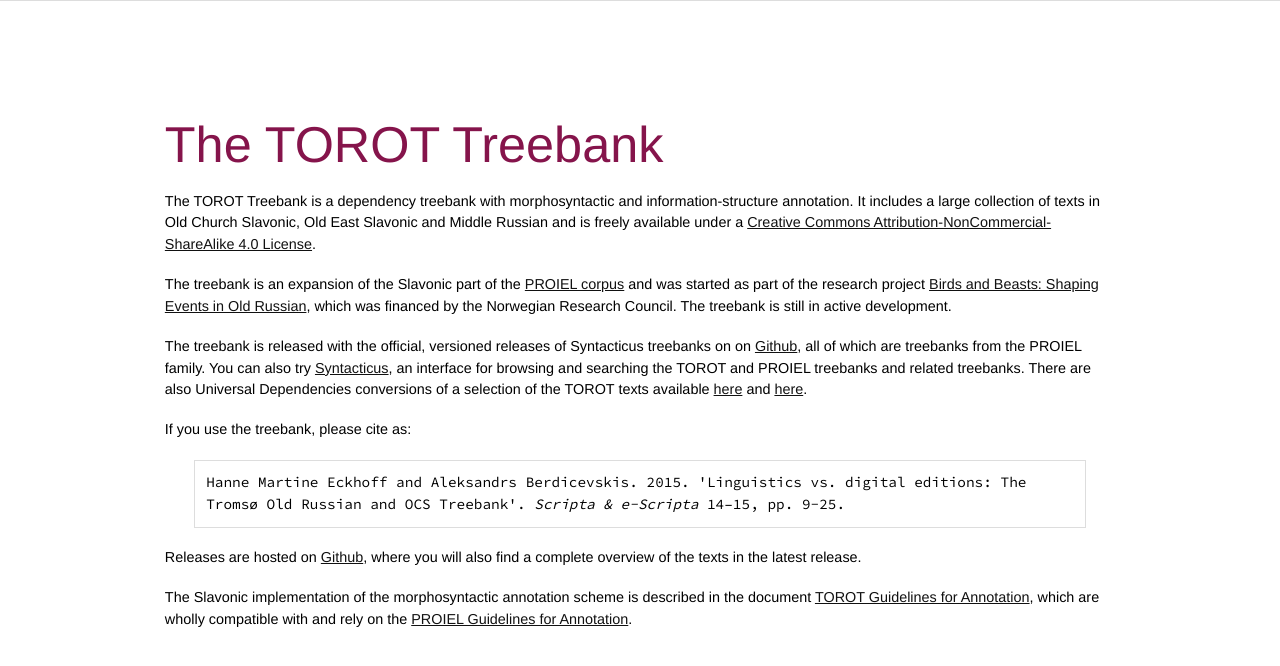
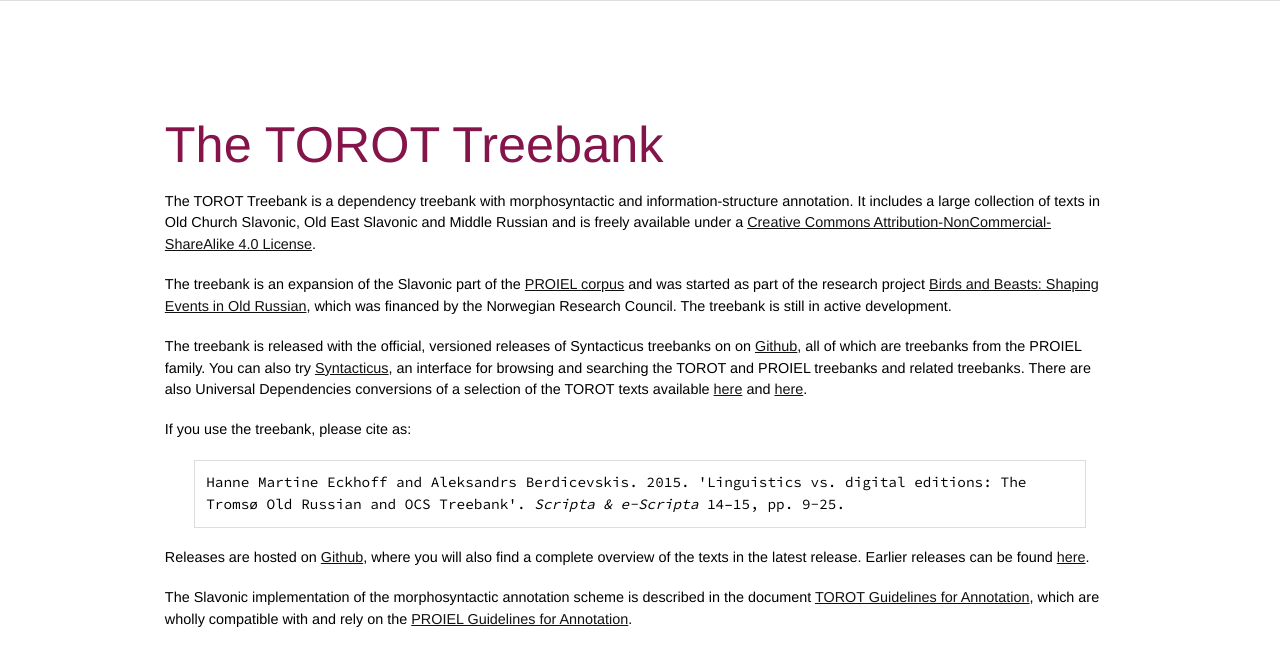
Before and after one commit to torottreebank/torottreebank.github.io, a Jekyll site: the page built from index.html, in a window 1280 px wide. Shown: the top 666 px of the page. Built offline with Jekyll 4.4.1, drawn with Linux system fonts in a browser that asks for light colours.

Commit message:
Update index.html

```diff
--- a/index.html
+++ b/index.html
@@ -37,7 +37,8 @@
 
         <p>
           Releases are hosted on <a
-          href="https://github.com/syntacticus/syntacticus-treebank-data/tree/main/torot">Github</a>, where you will also find a complete overview of the texts in the latest release.
+          href="https://github.com/syntacticus/syntacticus-treebank-data/tree/main/torot">Github</a>, where you will also find a complete overview of the
+			texts in the latest release. Earlier releases can be found <a href="https://github.com/torottreebank/treebank-releases">here</a>.
        </p>
 
         <p>
```
